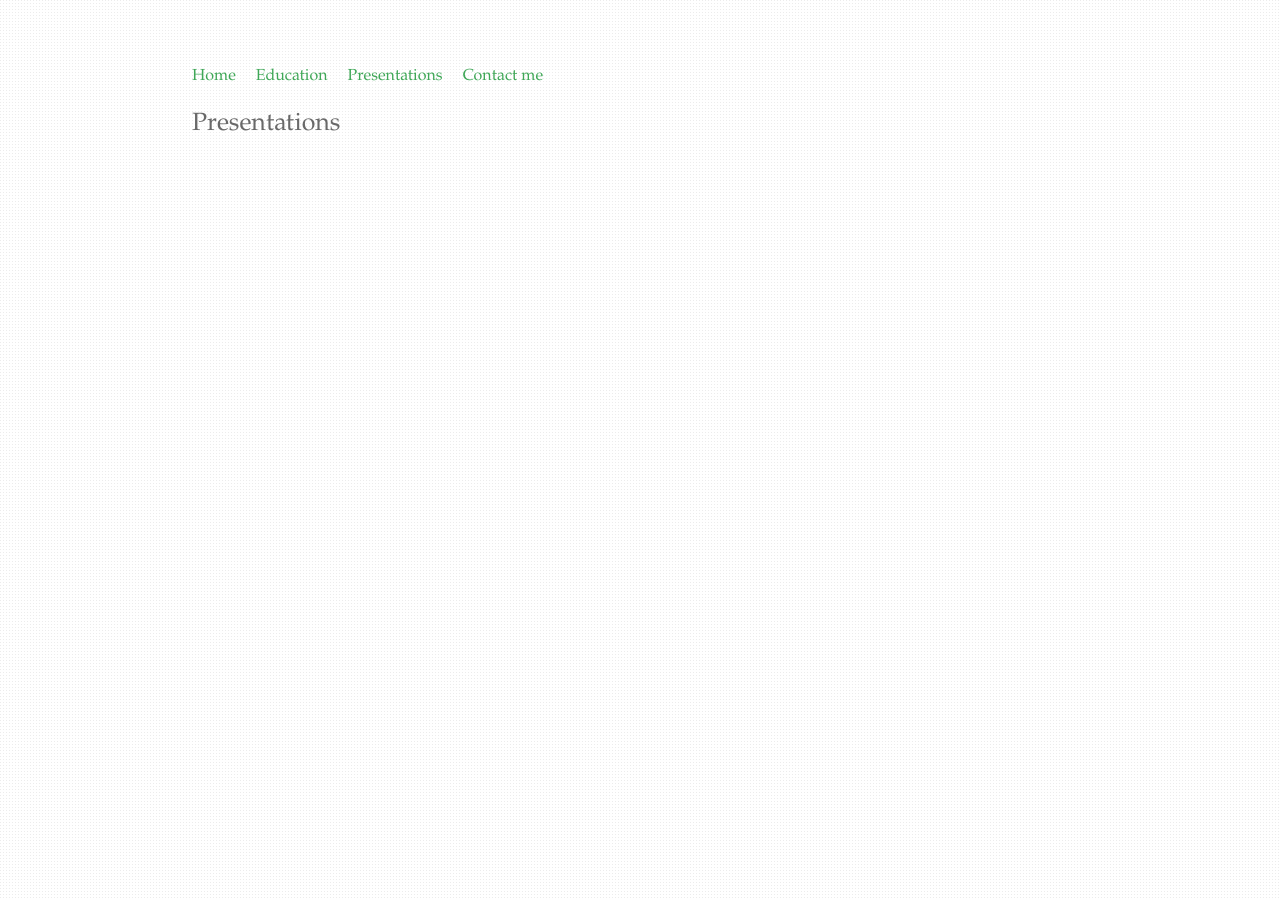
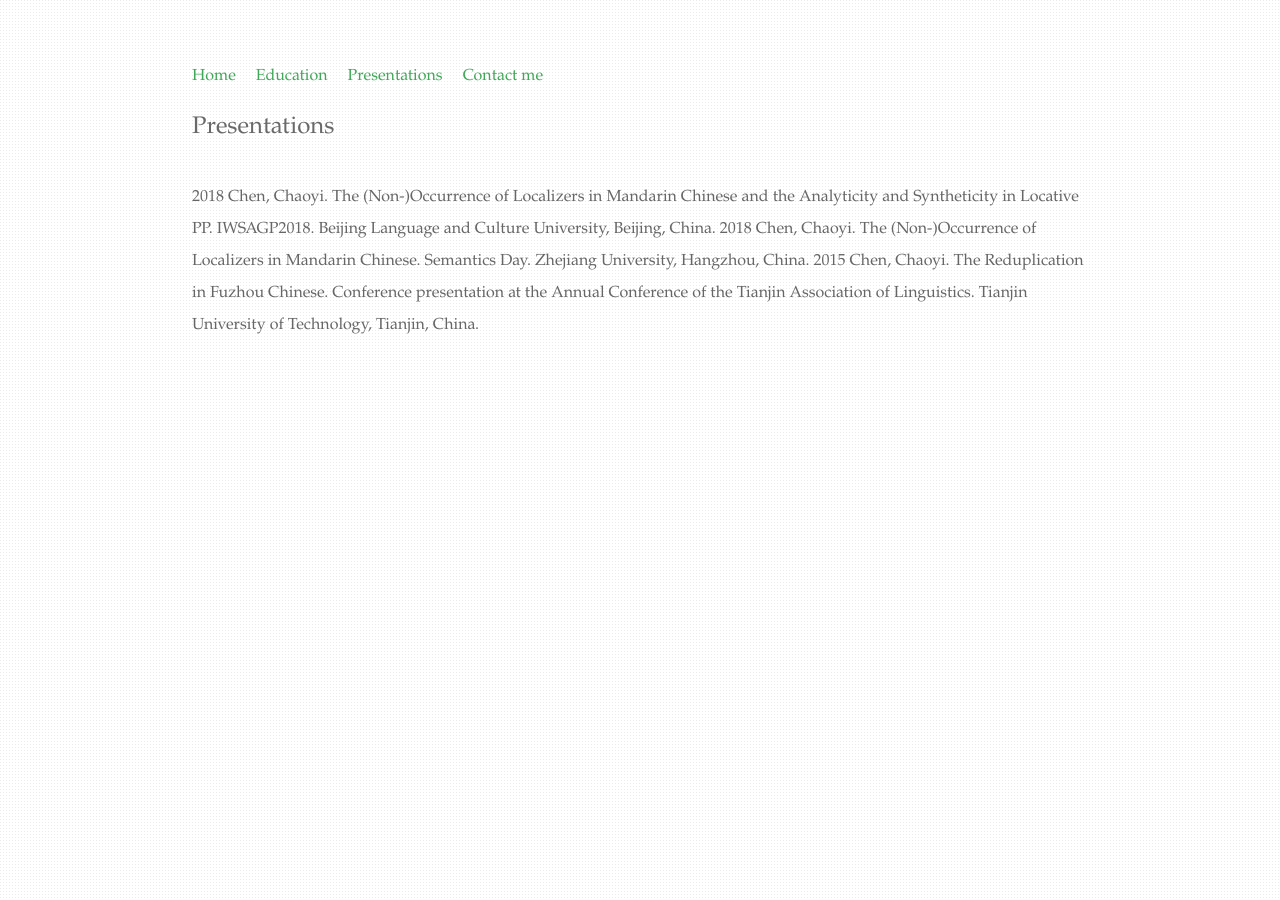
Before and after one commit to chaoyichen71/chaoyichen71.github.io, a Jekyll site: the page built from Presentations/index.html, in a window 1280 px wide. Built offline with Jekyll 4.4.1, drawn with Linux system fonts in a browser that asks for light colours.

Commit message:
Update index.html

```diff
--- a/Presentations/index.html
+++ b/Presentations/index.html
@@ -2,8 +2,15 @@
 layout: default
 title: Presentations
 ---
-<h1>{{ page.title }}</h1>
-<ul class="posts">
+<h2>{{ page.title }}</h2>
+</br>
+		<div class="blurb">
+			2018   Chen, Chaoyi. The (Non-)Occurrence of Localizers in Mandarin Chinese and the Analyticity and Syntheticity in Locative PP. IWSAGP2018. Beijing Language and Culture University, Beijing, China.
+
+2018   Chen, Chaoyi. The (Non-)Occurrence of Localizers in Mandarin Chinese. Semantics Day. Zhejiang University, Hangzhou, China.
+
+2015   Chen, Chaoyi. The Reduplication in Fuzhou Chinese. Conference presentation at the Annual Conference of the Tianjin Association of Linguistics. Tianjin University of Technology, Tianjin, China.
+		</div>
 
 
 
```
